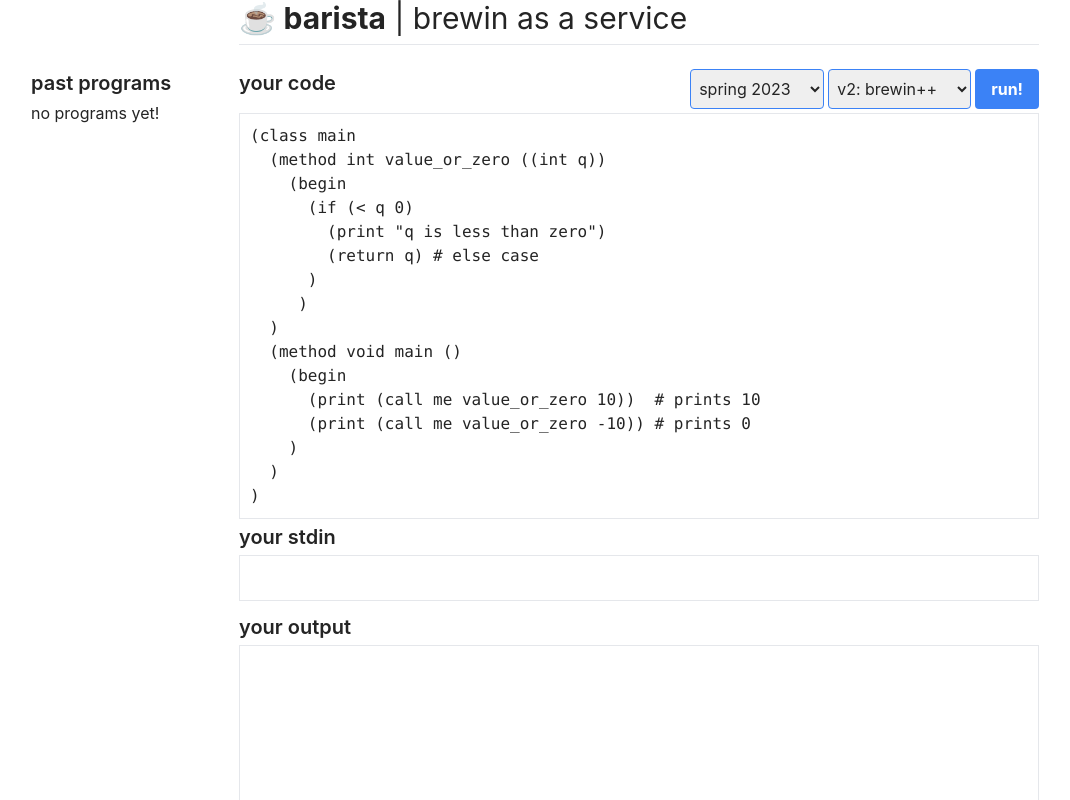
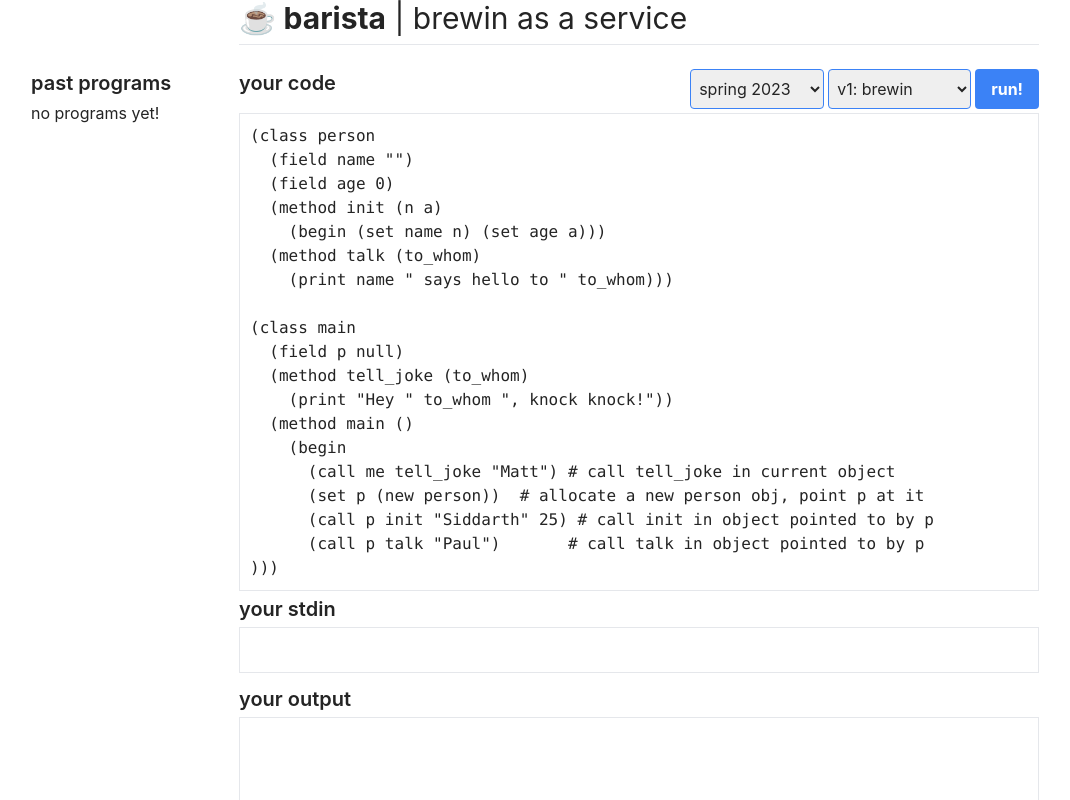
Before and after one commit to UCLA-CS-131/barista, a React (Create React App) app: page / in a window 1280 px wide. Shown: the top 800 px of the page, without its empty margins (105-1175 px from the left). Built offline with nearby package versions, Linux system fonts and the light colour scheme.

Commit message:
Refactor constants; associate default programs with versions

```diff
--- a/src/App.tsx
+++ b/src/App.tsx
@@ -2,7 +2,7 @@ import { useState } from "react";
 import Editor from "react-simple-code-editor";
 import PreviousBrew from "./PreviousBrew";
 import {
-  DEFAULT_PROGRAM,
+  DEFAULT_VERSION,
   ENDPOINT,
   F22_VERSIONS,
   S23_VERSIONS,
@@ -11,10 +11,13 @@ import {
 import { InterpreterVersion, LoadProgram, RunResponse } from "./types";
 
 function App() {
-  const [program, setProgram] = useState(DEFAULT_PROGRAM);
+  const [program, setProgram] = useState(DEFAULT_VERSION.defaultProgram);
   const [stdin, setStdin] = useState("");
   const [interpreterVersion, setInterpreterVersion] =
-    useState<InterpreterVersion>({ quarter: "s23", version: "2" });
+    useState<InterpreterVersion>({
+      quarter: DEFAULT_VERSION.quarter,
+      version: DEFAULT_VERSION.version,
+    });
   const [output, setOutput] = useState("");
   const [responses, setResponses] = useState<RunResponse[]>([]);
   const [baristaMode, setBaristaMode] = useState(false);
--- a/src/constants.ts
+++ /dev/null
@@ -1,41 +0,0 @@
-export const DEFAULT_PROGRAM = `(class main
-  (method int value_or_zero ((int q))
-    (begin
-      (if (< q 0)
-        (print "q is less than zero")
-        (return q) # else case
-      )
-     )
-  )
-  (method void main ()
-    (begin
-      (print (call me value_or_zero 10))  # prints 10
-      (print (call me value_or_zero -10)) # prints 0
-    )
-  )
-)`;
-
-export const ENDPOINT =
-  process.env.NODE_ENV === "development" ? "http://localhost:8000/" : "/";
-
-export const F22_VERSIONS = [
-  { version: "1", title: "brewin" },
-  { version: "2", title: "brewin++" },
-  { version: "3", title: "brewin#" },
-];
-
-export const S23_VERSIONS = [
-  { version: "1", title: "brewin" },
-  { version: "2", title: "brewin++" },
-  // { version: "3", title: "brewin#" },
-];
-
-export const getFlavourText = (baristaMode: boolean) => {
-  return {
-    TEXT_CODE: baristaMode ? "recipe" : "code",
-    TEXT_OUTPUT: baristaMode ? "brew" : "output",
-    TEXT_PROGRAMS: baristaMode ? "blends" : "programs",
-    TEXT_RUN: baristaMode ? "roast" : "run",
-    TEXT_STDIN: baristaMode ? "add-ins" : "stdin",
-  };
-};
--- /dev/null
+++ b/src/constants/f22.ts
@@ -0,0 +1,5 @@
+export const F22_VERSIONS = [
+  { version: "1", quarter: "f22", title: "brewin", defaultProgram: "" },
+  { version: "2", quarter: "f22", title: "brewin++", defaultProgram: "" },
+  { version: "3", quarter: "f22", title: "brewin#", defaultProgram: "" },
+];
--- /dev/null
+++ b/src/constants/index.ts
@@ -0,0 +1,25 @@
+import { F22_VERSIONS } from "./f22";
+import { S23_VERSIONS } from "./s23";
+
+const getFlavourText = (baristaMode: boolean) => {
+  return {
+    TEXT_CODE: baristaMode ? "recipe" : "code",
+    TEXT_OUTPUT: baristaMode ? "brew" : "output",
+    TEXT_PROGRAMS: baristaMode ? "blends" : "programs",
+    TEXT_RUN: baristaMode ? "roast" : "run",
+    TEXT_STDIN: baristaMode ? "add-ins" : "stdin",
+  };
+};
+
+const ENDPOINT =
+  process.env.NODE_ENV === "development" ? "http://localhost:8000/" : "/";
+
+const DEFAULT_VERSION = S23_VERSIONS[0];
+
+export {
+  getFlavourText,
+  DEFAULT_VERSION,
+  ENDPOINT,
+  F22_VERSIONS,
+  S23_VERSIONS,
+};
--- /dev/null
+++ b/src/constants/s23.ts
@@ -0,0 +1,48 @@
+export const S23_VERSIONS = [
+  {
+    version: "1",
+    quarter: "s23",
+    title: "brewin",
+    defaultProgram: `(class person
+  (field name "")
+  (field age 0)
+  (method init (n a)
+    (begin (set name n) (set age a)))
+  (method talk (to_whom)
+    (print name " says hello to " to_whom)))
+
+(class main
+  (field p null)
+  (method tell_joke (to_whom)
+    (print "Hey " to_whom ", knock knock!"))
+  (method main ()
+    (begin
+      (call me tell_joke "Matt") # call tell_joke in current object
+      (set p (new person))  # allocate a new person obj, point p at it
+      (call p init "Siddarth" 25) # call init in object pointed to by p
+      (call p talk "Paul")       # call talk in object pointed to by p
+)))`,
+  },
+  {
+    version: "2",
+    quarter: "s23",
+    title: "brewin++",
+    defaultProgram: `(class main
+    (method int value_or_zero ((int q))
+      (begin
+        (if (< q 0)
+          (print "q is less than zero")
+          (return q) # else case
+        )
+       )
+    )
+    (method void main ()
+      (begin
+        (print (call me value_or_zero 10))  # prints 10
+        (print (call me value_or_zero -10)) # prints 0
+      )
+    )
+  )`,
+  },
+  // { version: "3", title: "brewin#" },
+];
--- a/src/types.d.ts
+++ b/src/types.d.ts
@@ -13,7 +13,7 @@ export type LoadProgram = (
   interpreterVersion: InterpreterVersion
 ) => void;
 
-// TODO: we can narrow these types
+// TODO: we can narrow these types from being stringly-typed
 export type InterpreterVersion = {
   quarter: string;
   version: string;
```
